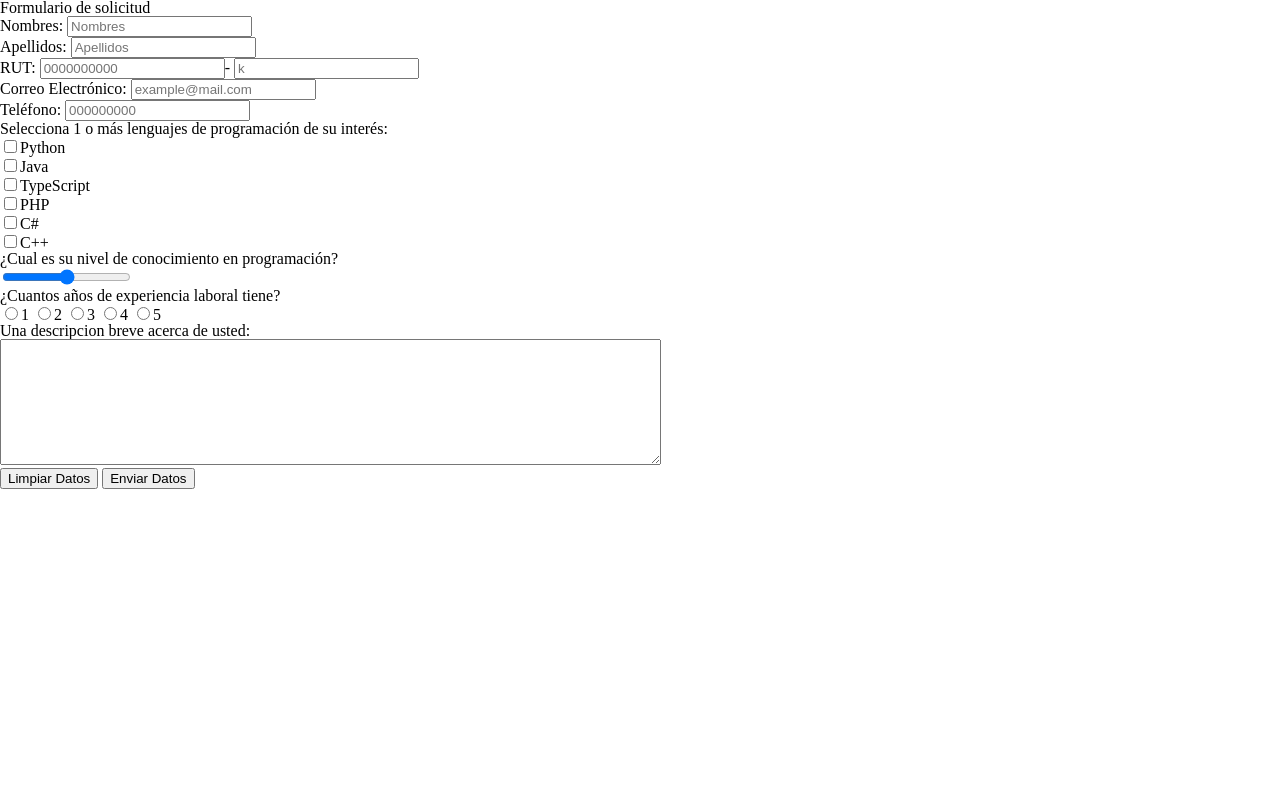
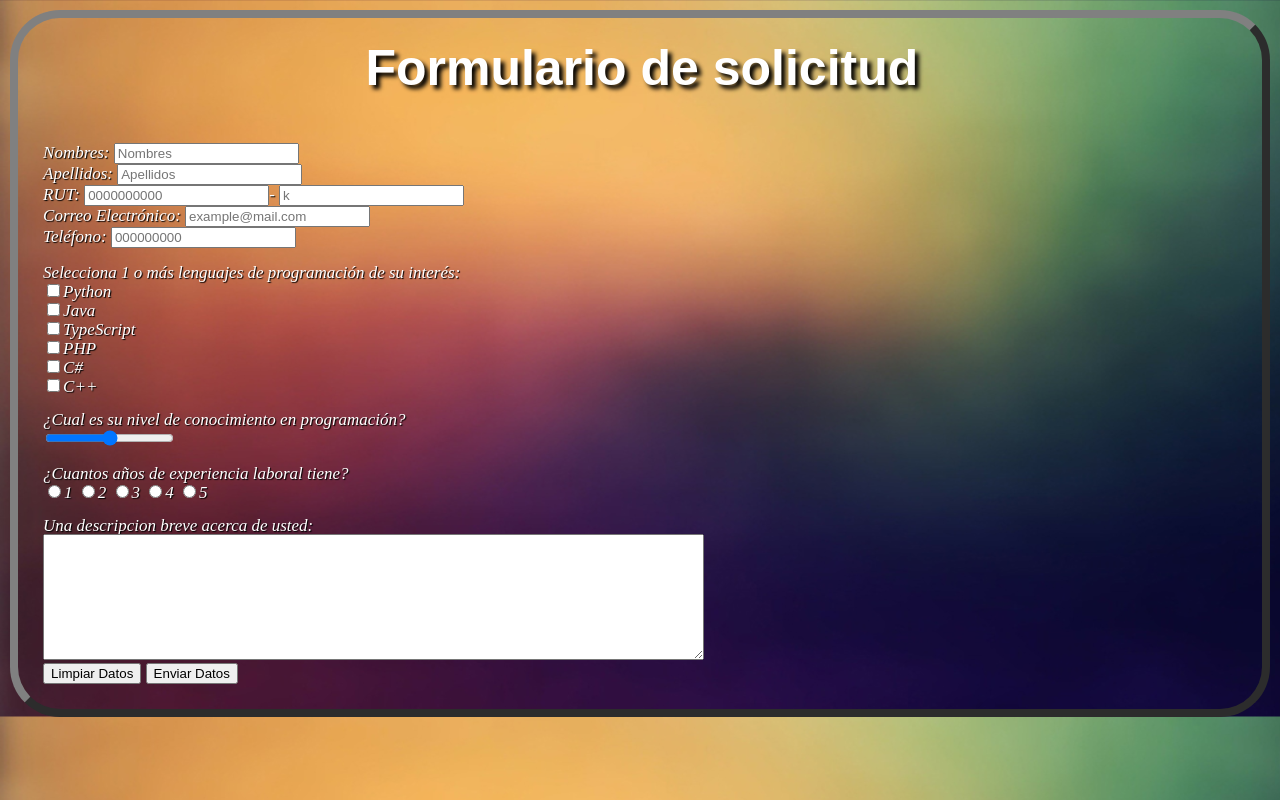
Before and after one commit to PatricioLabra/Tarea_N2_Ingenieria_Web, a plain HTML site: page index.html in a window 1280 px wide. Drawn offline with Linux system fonts and the light colour scheme.

Commit message:
se agrego estilo al css

```diff
--- a/css/styles.css
+++ b/css/styles.css
@@ -0,0 +1,39 @@
+body{
+  background-image: url("/img/fondo.jpg");
+  background-size: 1500px;
+}
+form.formulario{
+  margin-left: 0.8%;
+  margin-top: 0.8%;
+  margin-right: 0.8%;
+  border: 0.5em solid black;
+  border-radius: 50px;
+  border-style:outset;
+  border-color: gray;
+}
+fieldset{
+  margin: 2%;
+}
+legend{
+  font-family:sans-serif;
+  text-shadow: 4px 4px 4px black;
+  font-size: 50px;
+  color: white;
+  font-weight: bold;
+  padding-left: 27%;
+  margin-bottom: 50px;
+  font-variant: small-caps;
+  font-synthesis: style;
+  font-language-override: normal;
+  font-kerning: normal;
+}
+fieldset ul li{
+  font-size: 17px;
+  font-weight: bold;
+  color: white;
+  font-weight: bolder;
+  font-weight: 100;
+  font-weight: lighter;
+  font-style: oblique;
+  text-shadow: 1px 1px 1px black;
+}
--- a/index.html
+++ b/index.html
@@ -7,30 +7,32 @@
     <link rel="stylesheet" href="/css/styles.css">
   </head>
   <body>
+
     <form class="formulario" action="#" method="post">
       <fieldset>
         <legend>Formulario de solicitud</legend>
         <ul>
           <li>
             <label for="nombre">Nombres:</label>
-            <input type="text" name="nombre" placeholder="Nombres">
+            <input type="text" id="nombre" name="nombre" placeholder="Nombres">
           </li>
           <li>
             <label for="apellidos">Apellidos:</label>
-            <input type="text" name="apellidos" placeholder="Apellidos">
+            <input type="text" id="apellido" name="apellidos" placeholder="Apellidos">
           </li>
           <li>
             <label for="rut">RUT:</label>
-            <input type="text" name="rut" placeholder="0000000000"><span>-</span> <input type="text" name="digito" placeholder="k" >
+            <input type="text" id="rut" name="rut" placeholder="0000000000"><span>-</span> <input type="text"  id="digito" name="digito" placeholder="k" >
           </li>
           <li>
             <label for="correo">Correo Electrónico:</label>
-            <input type="email" name="correo" placeholder="example@mail.com">
+            <input type="email" id="correo" name="correo" placeholder="example@mail.com">
           </li>
           <li>
             <label for="telefono">Teléfono:</label>
-            <input type="number" name="telefono" placeholder="000000000">
+            <input type="number" id="telefono" name="telefono" placeholder="000000000">
           </li>
+          <br>
           <li>
             <label for="lenguajes">Selecciona 1 o más lenguajes de programación de su interés:</label><br>
               <input type="checkbox" name="python" value="1"><span>Python</span><br>
@@ -40,10 +42,12 @@
               <input type="checkbox" name="python" value="5"><span>C#</span><br>
               <input type="checkbox" name="python" value="6"><span>C++</span><br>
           </li>
+          <br>
           <li>
             <label for="nivel">¿Cual es su nivel de conocimiento en programación?</label><br>
-            <input type="range" name="" value="">
+            <input type="range" id="nivel" name="nivel" value="" min="0" max="100">
           </li>
+          <br>
           <li>
             <label for="experiencia">¿Cuantos años de experiencia laboral tiene?</label><br>
             <input type="radio" name="experiencia" value="1"><span>1</span>
@@ -52,9 +56,10 @@
             <input type="radio" name="experiencia" value="4"><span>4</span>
             <input type="radio" name="experiencia" value="5"><span>5</span>
            </li>
+           <br>
           <li>
             <label for="descripcion">Una descripcion breve acerca de usted:</label><br>
-            <textarea name="name" rows="8" cols="80"></textarea>
+            <textarea  id="descripcion" name="name" rows="8" cols="80"></textarea>
           </li>
 
           <li class="button">
```
Also changed, not shown: img/fondo.jpg (added).
